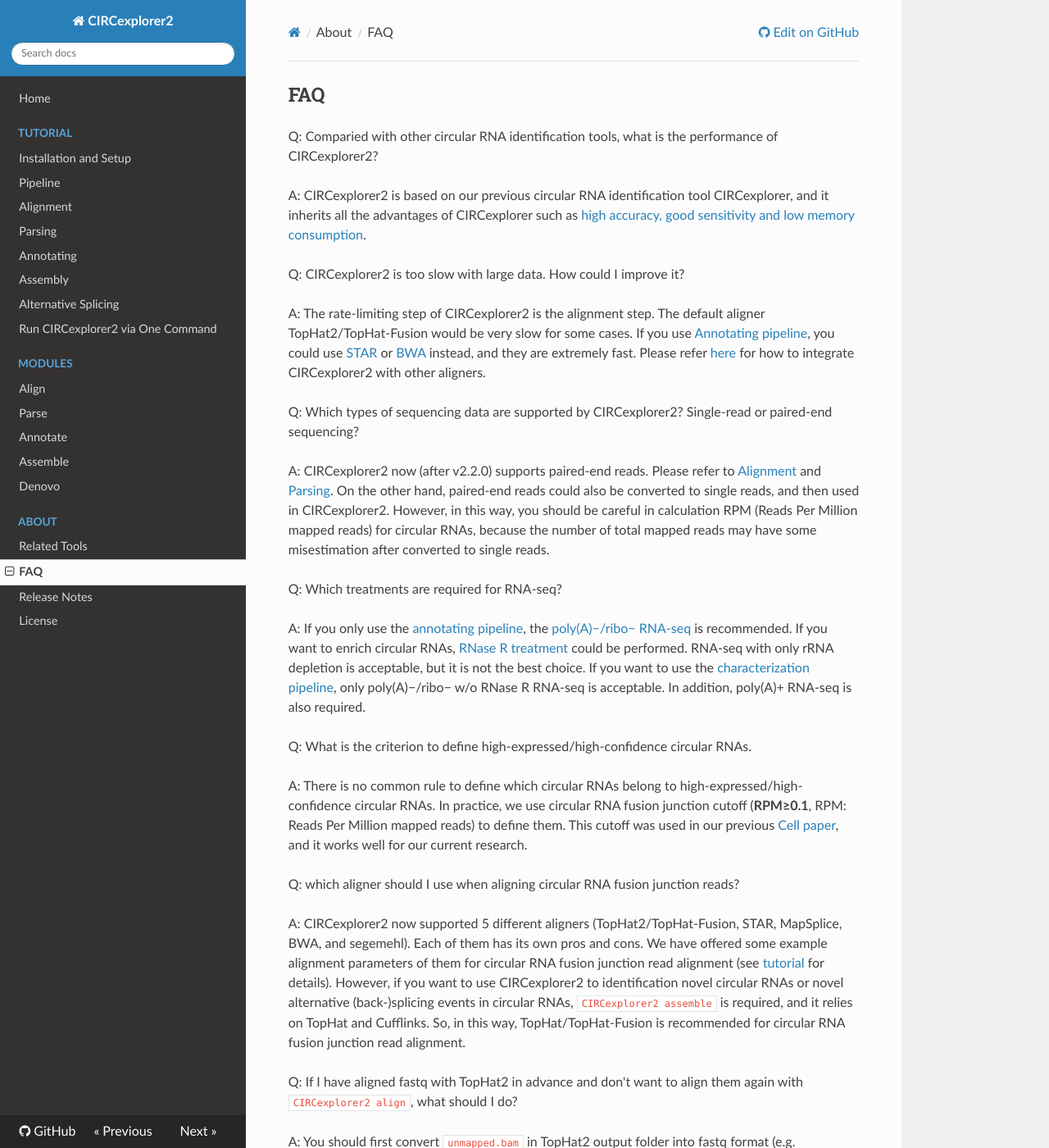
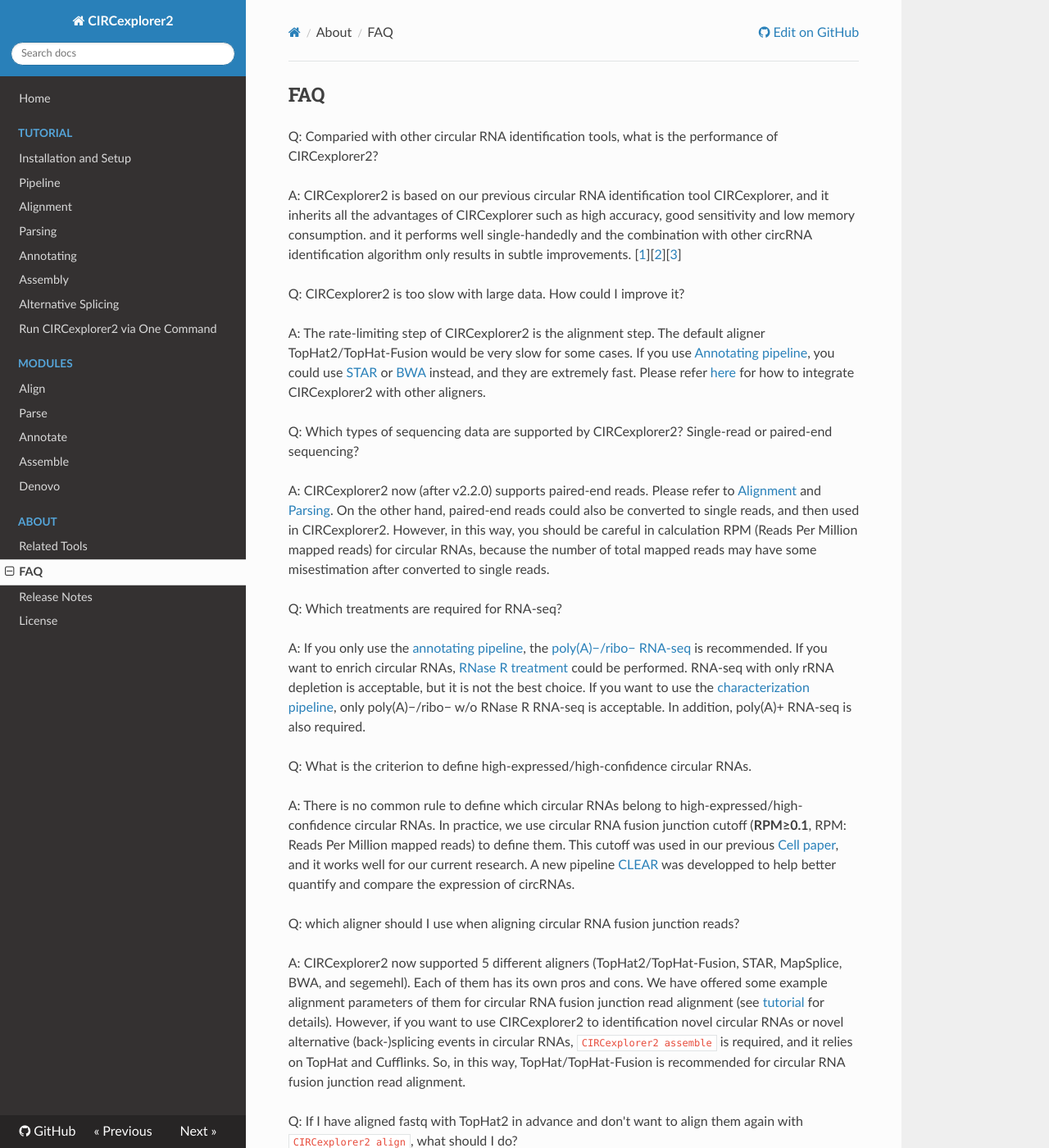
Before and after one commit to YangLab/CIRCexplorer2, an MkDocs documentation site: the page built from docs/about/faq.md, in a window 1280 px wide and 1400 px high. Shown: the whole window at 82% size. Built offline with MkDocs 1.6.1, drawn with Linux system fonts in a browser that asks for light colours; nearby versions of some CDN libraries; old or Windows-style settings are respelled for this version of MkDocs; some of the changed text lies outside the part shown.

Commit message:
Update faq.md

```diff
--- a/docs/about/faq.md
+++ b/docs/about/faq.md
@@ -2,7 +2,7 @@
 
 Q: Comparied with other circular RNA identification tools, what is the performance of CIRCexplorer2?
 
-A: CIRCexplorer2 is based on our previous circular RNA identification tool CIRCexplorer, and it inherits all the advantages of CIRCexplorer such as [high accuracy, good sensitivity and low memory consumption](http://nar.oxfordjournals.org/content/44/6/e58.abstract).
+A: CIRCexplorer2 is based on our previous circular RNA identification tool CIRCexplorer, and it inherits all the advantages of CIRCexplorer such as high accuracy, good sensitivity and low memory consumption. and it performs well single-handedly and the combination with other circRNA identification algorithm only results in subtle improvements. [[1](http://nar.oxfordjournals.org/content/44/6/e58.abstract)][[2](http://journals.plos.org/ploscompbiol/article?id=10.1371/journal.pcbi.1005420)][[3](https://www.frontiersin.org/articles/10.3389/fcell.2018.00020/full)]
 
 Q: CIRCexplorer2 is too slow with large data. How could I improve it?
 
@@ -18,7 +18,7 @@
 
 Q: What is the criterion to define high-expressed/high-confidence circular RNAs.
 
-A: There is no common rule to define which circular RNAs belong to high-expressed/high-confidence circular RNAs. In practice, we use circular RNA fusion junction cutoff (**RPM≥0.1**, RPM: Reads Per Million mapped reads) to define them. This cutoff was used in our previous [Cell paper](http://www.sciencedirect.com/science/article/pii/S0092867414011118), and it works well for our current research.
+A: There is no common rule to define which circular RNAs belong to high-expressed/high-confidence circular RNAs. In practice, we use circular RNA fusion junction cutoff (**RPM≥0.1**, RPM: Reads Per Million mapped reads) to define them. This cutoff was used in our previous [Cell paper](http://www.sciencedirect.com/science/article/pii/S0092867414011118), and it works well for our current research. A new pipeline [CLEAR](https://github.com/YangLab/CLEAR) was developped to help better quantify and compare the expression of circRNAs.
 
 Q: which aligner should I use when aligning circular RNA fusion junction reads?
 
@@ -33,4 +33,5 @@
 A: We first align reads onto genome and transcriptome using TopHat2 to reduce false positive reads aligned in the TopHat-Fusion alignment step. It is optional to skip the TopHat2 alignment step simply through set the `--skip-tophat` option in in `CIRCexplorer2 align` command.
 
 Q: Does CIRCexplorer2 support Python3?
+
 A: From version 2.3.0, the source codes of CIRCexplorer2 are compatible with Python3. However, because TopHat2 only supports Python2, you should be careful when you run `CIRCexplorer2 align`. It will call TopHat2 and require Python2 to be installed in your computer.
```
